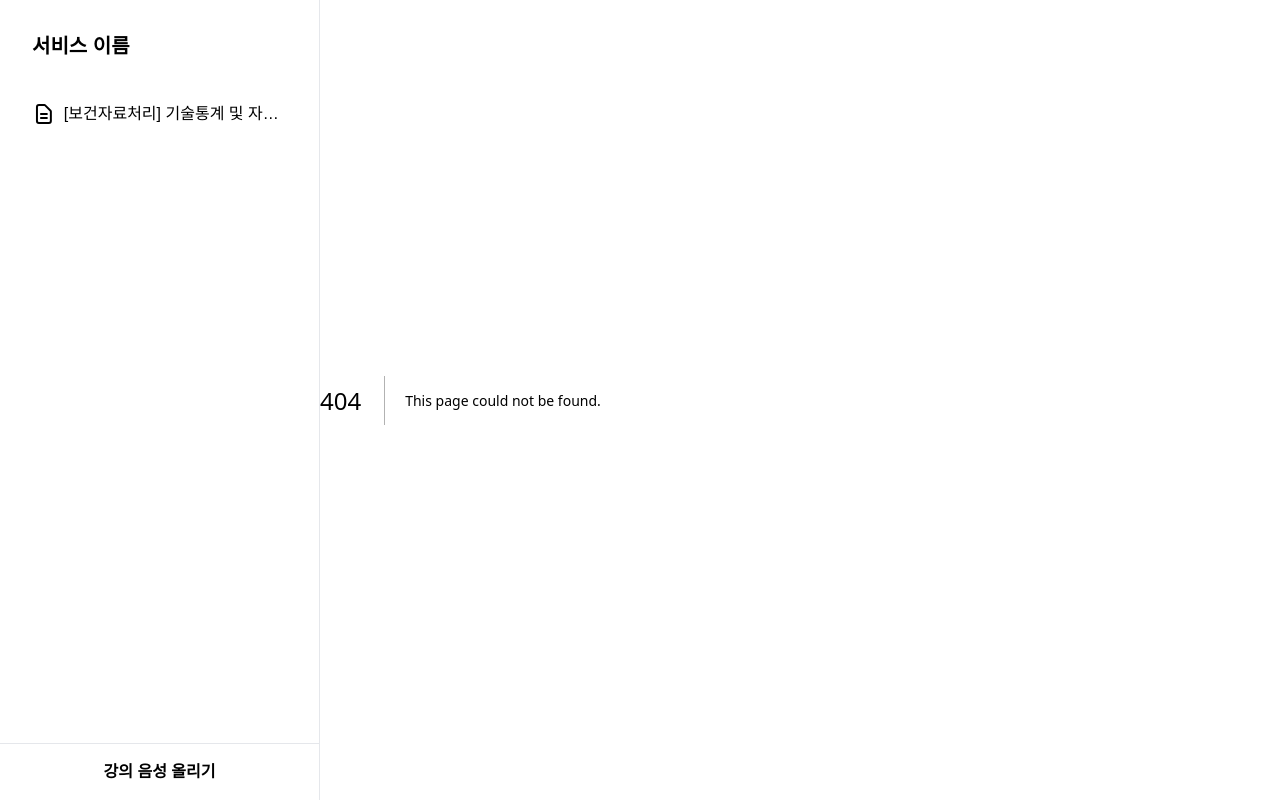
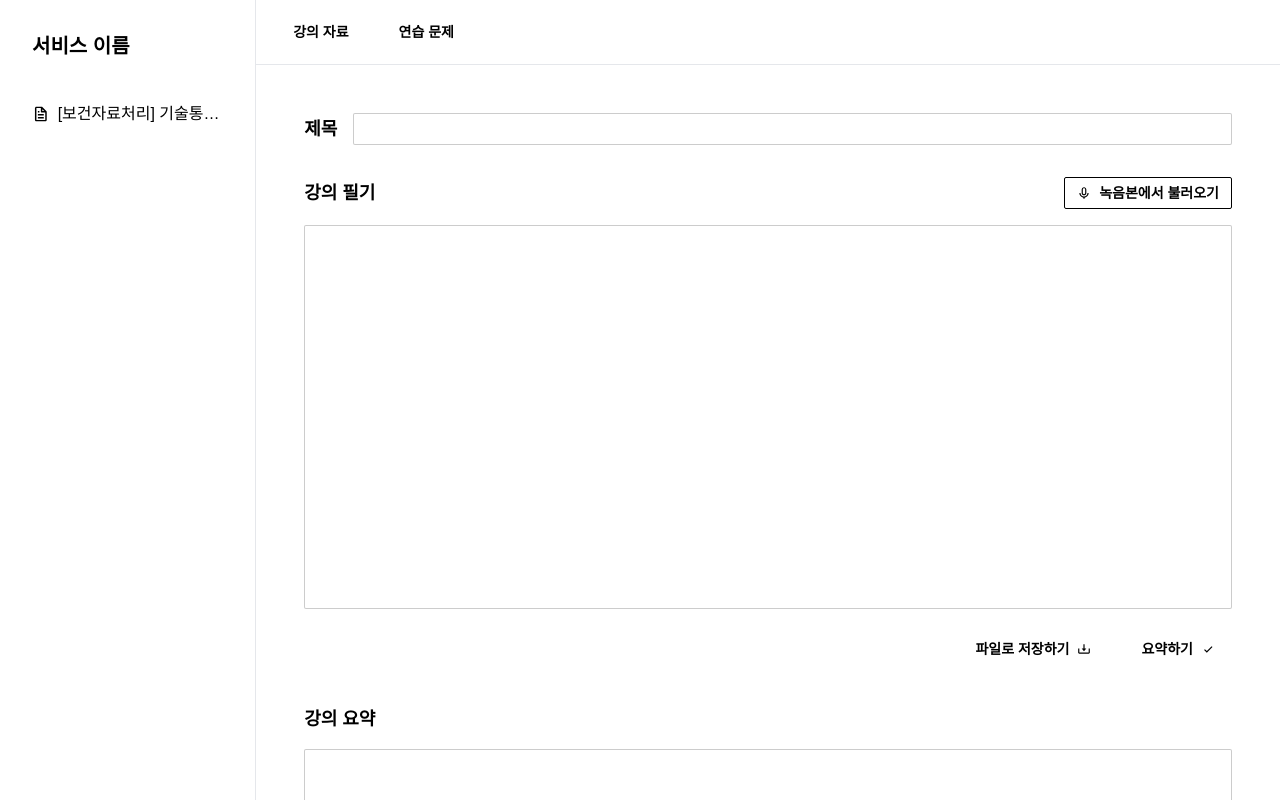
Before and after one commit to r-4bb1t/20241R0136COSE48000, a Next.js app: page /lecture/dummy in a window 1280 px wide. Before the commit this address had no page. Shown: the top 800 px of the page. Built offline with nearby package versions, Linux system fonts and the light colour scheme.

Commit message:
feat: page layout

```diff
--- a/app/components/layout/sidebar.tsx
+++ b/app/components/layout/sidebar.tsx
@@ -1,19 +1,33 @@
-import { HiOutlineDocumentText } from "react-icons/hi";
+import Link from "next/link";
+import { BiFile } from "react-icons/bi";
+import { GrAddCircle } from "react-icons/gr";
+
+const DUMMY = [
+  {
+    id: "dummy",
+    title: "[보건자료처리] 기술통계 및 자료의 기초",
+  },
+];
 
 export default function Sidebar() {
   return (
     <aside className="top-0 flex min-h-0 w-80 flex-col border-r">
       <h1 className="flex p-8 text-xl font-extrabold">서비스 이름</h1>
       <ul className="h-full w-full">
-        <li className="flex cursor-pointer items-center gap-2 px-8 py-2 font-medium hover:bg-black/5">
-          <HiOutlineDocumentText size={28} />
-          <div className="line-clamp-1">
-            [보건자료처리] 기술통계 및 자료의 기초
-          </div>
-        </li>
+        {DUMMY.map((item) => (
+          <li key={item.id}>
+            <Link
+              href={`/lecture/${item.id}`}
+              className="flex cursor-pointer items-center gap-2 px-8 py-2 font-medium hover:bg-black/5"
+            >
+              <BiFile size={28} />
+              <div className="line-clamp-1">{item.title}</div>
+            </Link>
+          </li>
+        ))}
       </ul>
-      <button className="w-full border-t py-4 font-semibold hover:bg-black/5">
-        강의 음성 올리기
+      <button className="flex w-full items-center justify-center gap-2 border-t py-4 font-semibold hover:bg-black/5">
+        <GrAddCircle />새 강의
       </button>
     </aside>
   );
--- /dev/null
+++ b/app/lecture/[id]/page.tsx
@@ -0,0 +1,56 @@
+import Link from "next/link";
+import { BiCheck, BiDownload, BiMicrophone } from "react-icons/bi";
+
+export default function Lecture({
+  params: { id },
+}: {
+  params: { id: string };
+}) {
+  return (
+    <main className="h-full w-full">
+      <header className="flex gap-6 border-b px-6 py-4">
+        <Link href={`/lecture/${id}`} className="btn btn-sm btn-ghost">
+          강의 자료
+        </Link>
+        <Link
+          href={`/lecture/${id}/questions`}
+          className="btn btn-sm btn-ghost"
+        >
+          연습 문제
+        </Link>
+      </header>
+      <div className="flex w-full flex-col gap-8 p-12">
+        <div className="flex items-center gap-4">
+          <div className="shrink-0 text-lg font-bold">제목</div>
+          <input className="input input-bordered input-sm w-full" />
+        </div>
+
+        <div className="flex flex-col gap-4">
+          <div className="flex items-center justify-between">
+            <div className="shrink-0 text-lg font-bold">강의 필기</div>
+            <label className="btn btn-sm btn-outline">
+              <BiMicrophone /> 녹음본에서 불러오기
+              <input type="file" className="hidden" accept="audio/*" />
+            </label>
+          </div>
+          <textarea className="textarea textarea-bordered h-96 resize-none" />
+          <div className="flex w-full items-center justify-end gap-4">
+            <button className="btn btn-ghost">
+              파일로 저장하기
+              <BiDownload />
+            </button>
+            <button className="btn btn-ghost">
+              요약하기
+              <BiCheck />
+            </button>
+          </div>
+        </div>
+
+        <div className="flex flex-col gap-4">
+          <div className="shrink-0 text-lg font-bold">강의 요약</div>
+          <textarea className="textarea textarea-bordered h-96 resize-none" />
+        </div>
+      </div>
+    </main>
+  );
+}
--- a/app/page.tsx
+++ b/app/page.tsx
@@ -1,5 +1,7 @@
-import Image from "next/image";
-
 export default function Home() {
-  return <main className="w-full">메인페이지</main>;
+  return (
+    <main className="flex h-full min-h-screen w-full flex-col items-center justify-center p-24 text-lg font-semibold">
+      새 강의를 추가해보세요!
+    </main>
+  );
 }
--- a/package.json
+++ b/package.json
@@ -9,6 +9,7 @@
     "lint": "next lint"
   },
   "dependencies": {
+    "daisyui": "^4.10.2",
     "next": "14.1.3",
     "react": "^18",
     "react-dom": "^18",
--- a/tailwind.config.ts
+++ b/tailwind.config.ts
@@ -15,6 +15,9 @@ const config: Config = {
       },
     },
   },
-  plugins: [],
+  daisyui: {
+    themes: ["lofi"],
+  },
+  plugins: [require("daisyui")],
 };
 export default config;
```
Also changed, not shown: 1 other file (tests, documents, lock files or other folders).
